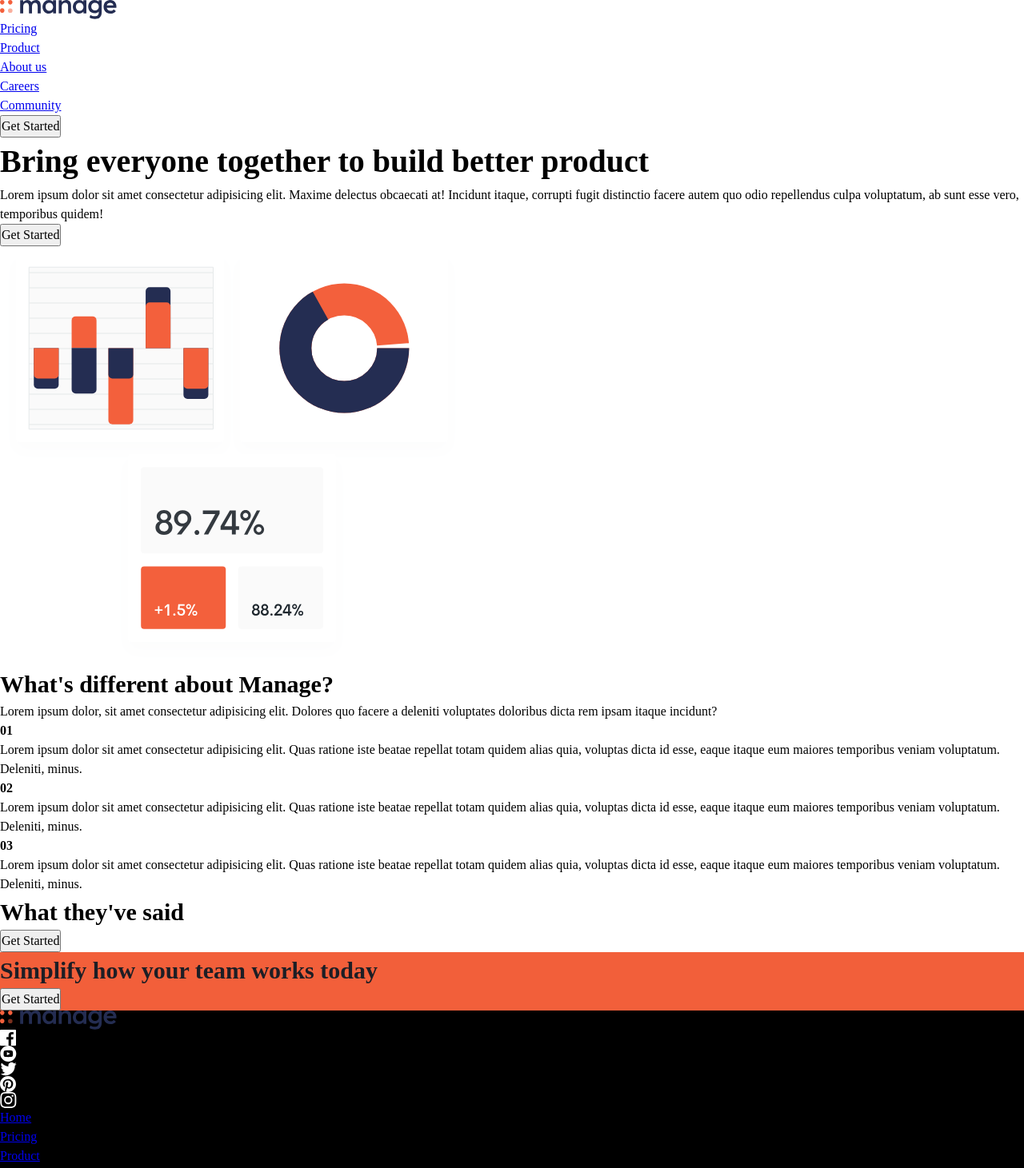
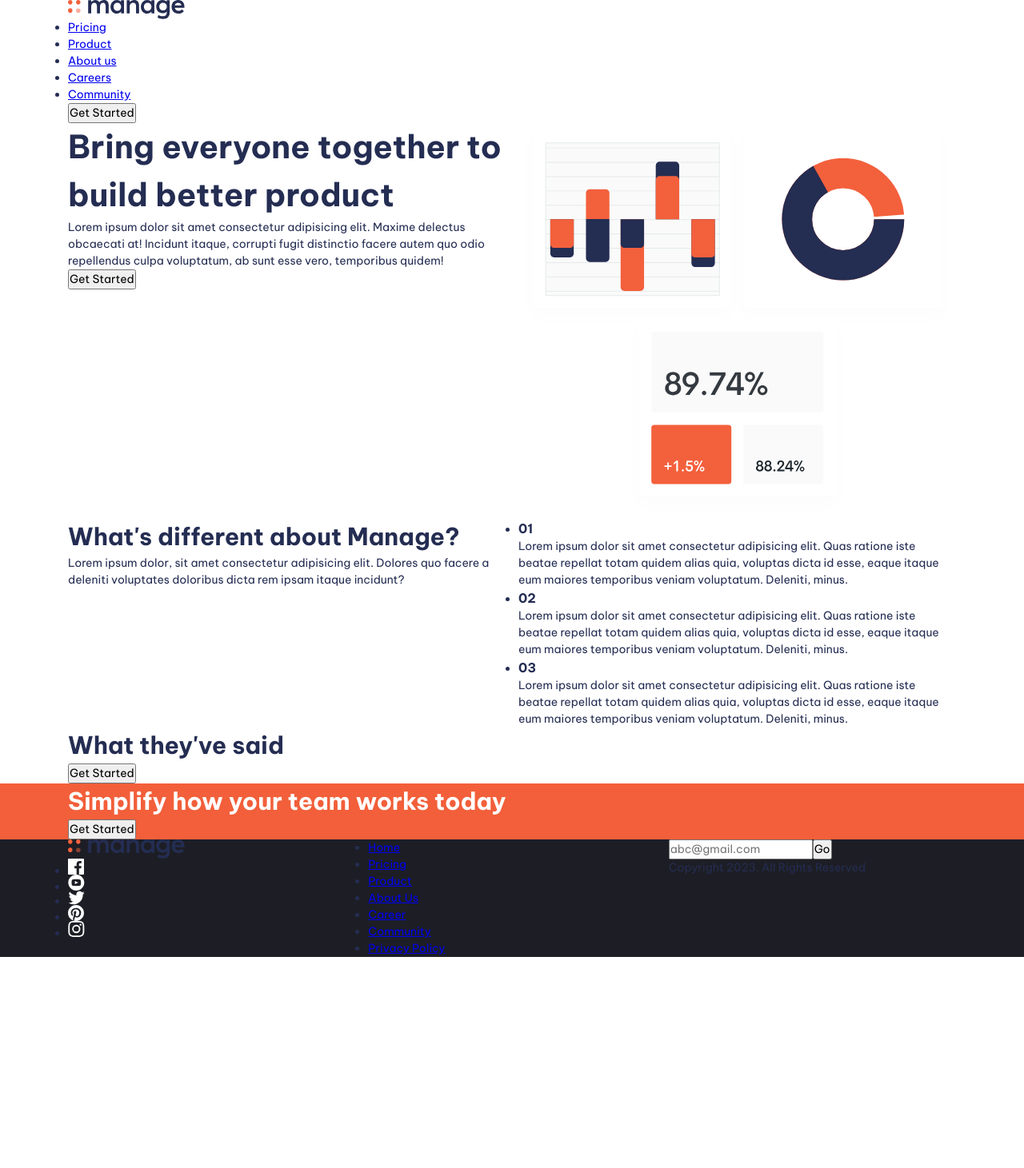
Before and after one commit to Abdullahi-auwalu/manage-landing-page, a React (Create React App) app: page / in a window 1280 px wide. Shown: the top 1461 px of the page at 80% size. After the commit the page ends 1197 px from the top, so only its background shows below. Built offline with nearby package versions, Linux system fonts and the light colour scheme.

Commit message:
add style

```diff
--- a/src/App.css
+++ b/src/App.css
@@ -4,8 +4,8 @@
 
   --clr-primary-400: hsl(228, 39%, 23%);
 
-  --clr-neutral-100: hsl(232, 12%, 13%);
-  --clr-neutral-900: hsl(0, 0%, 0%);
+  --clr-neutral-900: hsl(232, 12%, 13%);
+  --clr-neutral-100: hsl(0, 0%, 100%);
 
   --ff-primary: "Be Vietnam Pro", sans-serif;
 
@@ -96,11 +96,44 @@
   font-size: var(--fs-600);
 }
 
-@media (min-width) {
+.container {
+  --max-width: 1110px;
+  --padding: 1rem;
+  width: min(var(--max-width), 100% - (var(--padding) * 2));
+  margin-inline: auto;
+}
+
+/* General style */
+body {
+  font-size: var(--fs-body);
+  font-family: var(--ff-body);
+  color: var(--clr-primary-400);
+}
+
+.even-columns {
+  display: grid;
+  gap: 1rem;
+}
+
+@media (min-width: 50em) {
+  .even-columns {
+    grid-auto-flow: column;
+    grid-auto-columns: 1fr;
+  }
+}
+
+/* @media (min-width: 50em) {
+  .even-columns {
+    justify-content: space-between;
+
+  }
+} */
+
+/* @media (min-width) {
   :root {
     --fs-body: var(--fs-500);
     --fs-primary-heading: var(--fs-900);
     --fs-secondary-heading: var(--fs-800);
     --fs-nav: var(--fs-300);
   }
-}
+} */
--- a/src/components/diff/Diff.jsx
+++ b/src/components/diff/Diff.jsx
@@ -2,7 +2,7 @@ import "./diff.css";
 
 const Diff = () => {
   return (
-    <div className="diff-container">
+    <div className=" container even-columns diff-container">
       <div className="diff-left">
         <h2 className="fs-secondary-heading fw-bold">
           What's different about Manage?
--- a/src/components/footer/Footer.jsx
+++ b/src/components/footer/Footer.jsx
@@ -8,8 +8,12 @@ import instagram from "../../images/icon-instagram.svg";
 
 const Footer = () => {
   return (
-    <div className="footer bg-neutral-900">
-      <div className="cont-1">
+    <div
+      className="
+     footer bg-neutral-900"
+    >
+      <div className="container even-columns">
+        <div className=" cont-1">
           <div className="f-logo">
             <a href="/">
               <img src={Logo} alt="" />
@@ -78,6 +82,7 @@ const Footer = () => {
           </form>
         </div>
       </div>
+    </div>
   );
 };
 
--- a/src/components/intro/Intro.jsx
+++ b/src/components/intro/Intro.jsx
@@ -3,7 +3,7 @@ import Illustration from "../../images/illustration-intro.svg";
 
 const Intro = () => {
   return (
-    <div className="intro-container">
+    <div className=" container even-columns intro-container">
       <div className="intro-left">
         <h1 className="fs-primary-heading fw-bold">
           Bring everyone together to build better product
--- a/src/components/simplify/Simplify.jsx
+++ b/src/components/simplify/Simplify.jsx
@@ -2,8 +2,9 @@ import "./simplify.css";
 
 const Simplify = () => {
   return (
-    <div className="simplify bg-accent-400">
-      <div className="s-left text-neutral-100">
+    <div className="even-colums simplify bg-accent-400">
+      <div className="container">
+        <div className=" s-left text-neutral-100">
           <h2 className="fs-secondary-heading fw-bold">
             Simplify how your team works today
           </h2>
@@ -12,6 +13,7 @@ const Simplify = () => {
           <button className="w-btn">Get Started</button>
         </div>
       </div>
+    </div>
   );
 };
 
--- a/src/components/testimonials/Testimonials.jsx
+++ b/src/components/testimonials/Testimonials.jsx
@@ -2,7 +2,7 @@ import "./testimonials.css";
 
 const Testimonials = () => {
   return (
-    <div className="testimonials">
+    <div className="container testimonials">
       <h2 className="fs-secondary-heading fw-bold">What they've said</h2>
       {/* carosel here */}
       <button className="btn">Get Started</button>
```
Lines whose indentation alone changed are shown as unchanged.
